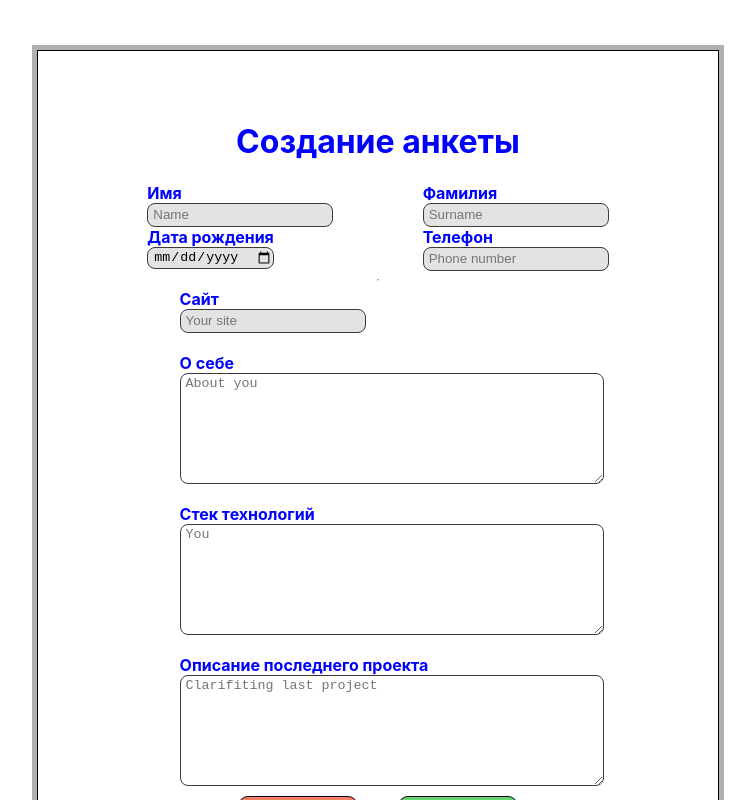
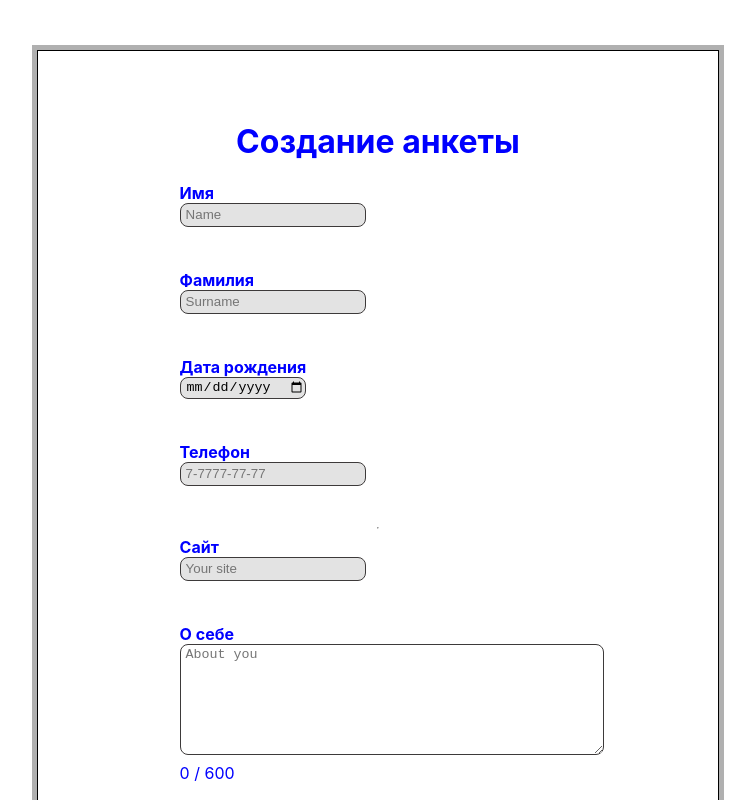
Before and after one commit to AntonShalukho/React_intensive, a React (Create React App) app: page / in a window 1280 px wide. Shown: the top 800 px of the page, without its empty margins (262-1017 px from the left). Built offline with nearby package versions, Linux system fonts and the light colour scheme.

Commit message:
carred out form

```diff
--- a/src/components/UI/Input/Input.jsx
+++ b/src/components/UI/Input/Input.jsx
@@ -1,16 +1,19 @@
 import React, { Component } from 'react'
 import styles from './inputStyle.module.css'
 
-export default class extends Component {
+export default class Input extends Component {
+  ref;
 
   constructor(props){
     super(props)
+    this.ref = React.createRef()
   }
 
   render() {
     return (
         <input
             {...this.props}
+            ref={this.ref}
             className={styles.input}
         />
     )
--- a/src/components/UI/button/Button.jsx
+++ b/src/components/UI/button/Button.jsx
@@ -2,9 +2,6 @@ import React, { Component } from 'react'
 import style from './buttonStyle.module.css'
 
 export default class Button extends Component {
-    constructor(props){
-        super(props)
-    }
   render() {
 
     return (
--- /dev/null
+++ b/src/components/errorLine/ErrorLine.jsx
@@ -0,0 +1,11 @@
+import { Component } from "react";
+import style from './ErrorLine.module.css'
+
+export default class ErrorLine extends Component {
+
+    render() {
+        return (
+            <div className={style.error} >{this.props.children}</div>
+        )
+    }
+}
--- /dev/null
+++ b/src/components/errorLine/ErrorLine.module.css
@@ -0,0 +1,6 @@
+.error {
+    width: auto;
+    height: 25px;
+    margin: 8px 0px 0px 0px;
+    color: red;
+}
--- a/src/components/form/Form.jsx
+++ b/src/components/form/Form.jsx
@@ -1,14 +1,16 @@
-import { Component } from 'react';
+import React from 'react';
 import Input from '../UI/Input/Input';
 import Button from '../UI/button/Button';
 import Label from '../UI/label/Label';
 import style from './FormStyle.module.css'
 import Textarea from '../UI/textarea/Textarea';
+import ErrorLine from '../errorLine/ErrorLine';
+import { FormValidation } from '../../formValidation/formValidation';
 
-class Form extends Component {
-
+class Form extends React.Component {
   constructor() {
     super()
+    this.phoneNumber = React.createRef()
     this.state = {
       name: '',
       surname: '',
@@ -18,39 +20,165 @@ class Form extends Component {
       about: '',
       technologicalStack: '',
       projectDescription: '',
+      nameError: '',
+      surnameError: '',
+      bornDateError: '',
+      phoneNumberError: '',
+      siteError:'',
+      aboutError: '',
+      technologicalStackError: '',
+      projectDescriptionError: '',
     }
   }
 
-  cansel(e) {
+  cansel = (e) => {
     e.preventDefault()
+    this.setState({
+      name: '',
+      surname: '',
+      bornDate: '',
+      phoneNumber: '',
+      site: '',
+      about: '',
+      technologicalStack: '',
+      projectDescription: '',
+      nameError: '',
+      surnameError: '',
+      bornDateError: '',
+      phoneNumberError: '',
+      siteError:'',
+      aboutError: '',
+      technologicalStackError: '',
+      projectDescriptionError: '',
+    })
   }
 
-  save(e) {
+  save = (e) => {
     e.preventDefault()
+    this.isValidName();
+    this.isValidSurname();
+    this.isValidDate();
+    this.isValidPhone();
+    this.isValidSite();
+    this.isValidAbout();
+    this.isValidTechnologicalStack();
+    this.isValidProjectDescription();
+  }
+
+  isValidName = () => {
+    this.setState({nameError: ''})
+    if(FormValidation.isEpmty(this.state.name)) {
+      this.setState({nameError:  FormValidation.messages.empty});
+    } else if(FormValidation.isUpperCaseNameAndSurname(this.state.name)) {
+      this.setState({nameError: FormValidation.messages.UpperCase});
+    }
+  }
+  isValidSurname = () => {
+    this.setState({surnameError: ''})
+    if(FormValidation.isEpmty(this.state.surname)) {
+      this.setState({surnameError: FormValidation.messages.empty});
+    } else if(FormValidation.isUpperCaseNameAndSurname(this.state.surname)) {
+      this.setState({surnameError: FormValidation.messages.UpperCase});
+    }
+  }
+  isValidDate = () => {
+    this.setState({bornDateError: ''});
+    if(FormValidation.isEpmty(this.state.bornDate)) {
+      this.setState({bornDateError: FormValidation.messages.empty});
+    }
+  }
+  isValidPhone = () => {
+    this.setState({phoneNumberError: ''});
+    if(FormValidation.isEpmty(this.state.phoneNumber)){
+      this.setState({phoneNumberError: FormValidation.messages.empty})
+    }
+  }
+  isValidSite = () => {
+    this.setState({siteError: ''});
+    if(FormValidation.isEpmty(this.state.site)){
+      this.setState({siteError: FormValidation.messages.empty})
+    } else if(!FormValidation.isSite(this.state.site)) {
+      this.setState({siteError: FormValidation.messages.url})
+    }
+  }
+  isValidAbout = () => {
+    this.setState({aboutError: ''});
+    if(FormValidation.isEpmty(this.state.about)){
+      this.setState({aboutError: FormValidation.messages.empty})
+    }
+  }
+  isValidTechnologicalStack = () => {
+    this.setState({technologicalStackError: ''});
+    if(FormValidation.isEpmty(this.state.technologicalStack)){
+      this.setState({technologicalStackError: FormValidation.messages.empty})
+    }
+  }
+  isValidProjectDescription = () => {
+    this.setState({projectDescriptionError: ''});
+    if(FormValidation.isEpmty(this.state.projectDescription)){
+      this.setState({projectDescriptionError: FormValidation.messages.empty})
+    }
+  }
+
+  caunter = (string) => {
+      return (<span style={{color: 'blue'}}>{`${string.length} / 600`}</span>)
+  }
+  message = (state, string) => {
+    if(state.length < 6) {
+      return this.caunter(state)
+    } else {
+      if(string === 'about') {return FormValidation.messages.limit}
+      if(string === 'stack') {return FormValidation.messages.limit}
+      if(string === 'discription') {return FormValidation.messages.limit}
+    }
+  }
+
+  phoneMask = () => {
+    if((this.state.phoneNumber.length === 1)) {
+      this.setState({phoneNumber: `${this.state.phoneNumber[0]}-`})
+      this.phoneNumber.current.ref.current.value = `${this.state.phoneNumber[0]}-}`
+    }
+    if((this.state.phoneNumber.length === 6)) {
+      this.setState({phoneNumber: `${this.state.phoneNumber.slice(0, 6)}-`})
+      this.phoneNumber.current.ref.current.value = `${this.state.phoneNumber.slice(0, 6)}-`
+    }
+    if((this.state.phoneNumber.length === 9)) {
+      this.setState({phoneNumber: `${this.state.phoneNumber.slice(0, 9)}-`})
+      this.phoneNumber.current.ref.current.value = `${this.state.phoneNumber.slice(0, 9)}-`
+    }
+  }
+  isBackspace = (e) => {
+    if(e.key !== 'Backspace') {
+      this.phoneMask()
+    }
+  }
+  componentDidMount() {
+    document.addEventListener('keydown', this.isBackspace)
+
+  }
+  componentDidUpdate() {
+    document.addEventListener('keydown', this.isBackspace)
+  }
+  componentWillUnmount() {
+    document.removeEventListener('keydown', this.isBackspace)
   }
 
   render() {
+
     return (
       <form className={style.Form}>
         <h1 className={style.title} >Создание анкеты</h1>
-        <div className={style.firstPartOfForm}>
+        <div className={style.secondPartOfForm}>
           <div>
-            <div className={style.q}>
             <Label for='name'>Имя</Label>
             <Input
               type='text'
               name='name'
               placeholder='Name'
+              value={this.state.name}
               onChange={(e) => this.setState({name: e.target.value})}
             />
-            </div>
-            <Label for='bornDate'>Дата рождения</Label>
-            <Input
-              type='date'
-              name='bornDate'
-              placeholder='Born date'
-              onChange={(e) => this.setState({bornDate: e.target.value})}
-            />
+            <ErrorLine>{this.state.nameError}</ErrorLine>
           </div>
           <div>
             <Label for='surname' >Фамилия</Label>
@@ -58,48 +186,90 @@ class Form extends Component {
               type={'text'}
               name='surname'
               placeholder='Surname'
+              value={this.state.surname}
               onChange={(e) => this.setState({surname: e.target.value})}
             />
+            <ErrorLine>{this.state.surnameError}</ErrorLine>
+          </div>
+          <div>
+            <Label for='bornDate'>Дата рождения</Label>
+            <Input
+              type='date'
+              name='bornDate'
+              placeholder='Born date'
+              value={this.state.bornDate}
+              onChange={(e) => this.setState({bornDate: e.target.value})}
+            />
+            <ErrorLine>{this.state.bornDateError}</ErrorLine>
+          </div>
+          <div>
             <Label for='phoneNumber' >Телефон</Label>
             <Input
-                type={'tel'}
+              type='tel'
               name='phoneNumber'
-                placeholder='Phone number'
+              placeholder='7-7777-77-77'
+              maxLength="12"
+              ref={this.phoneNumber}
+              value={this.state.phoneNumber}
               onChange={(e) => this.setState({phoneNumber: e.target.value})}
             />
+            <ErrorLine>{this.state.phoneNumberError}</ErrorLine>
           </div>
         </div>
         <hr/>
         <div className={style.secondPartOfForm}>
-          <div className={style.e}>
+          <div>
             <Label for='site' >Сайт</Label>
             <Input
               type='text'
               name='site'
               placeholder='Your site'
+              value={this.state.site}
               onChange={(e) => this.setState({site: e.target.value})}
             />
+            <ErrorLine>{this.state.siteError}</ErrorLine>
           </div>
-          <div className={style.e}>
+          <div>
             <Label>О себе</Label>
             <Textarea
               placeholder='About you'
-              onChange={(e) => this.setState({about: e.target.value})}
+              value={this.state.about}
+              onChange={(e) => this.setState({about: e.target.value, aboutError: false})}
             ></Textarea>
+            <ErrorLine>
+              {this.state.aboutError
+                ? FormValidation.messages.empty
+                : this.message(this.state.about, 'about')
+              }
+            </ErrorLine>
           </div>
-          <div className={style.e}>
+          <div>
             <Label>Стек технологий</Label>
             <Textarea
-              placeholder='You'
-              onChange={(e) => this.setState({technologicalStack: e.target.value})}
+              placeholder='Technological stack'
+              value={this.state.technologicalStack}
+              onChange={(e) => this.setState({technologicalStack: e.target.value, technologicalStackError: false})}
             ></Textarea>
+            <ErrorLine>
+              {this.state.technologicalStackError
+                ? FormValidation.messages.empty
+                : this.message(this.state.technologicalStack, 'stack')
+              }
+            </ErrorLine>
           </div>
-          <div className={style.e}>
+          <div>
             <Label>Описание последнего проекта</Label>
             <Textarea
               placeholder='Clarifiting last project'
-              onChange={(e) => this.setState({projectDescription: e.target.value})}
+              value={this.state.projectDescription}
+              onChange={(e) => this.setState({projectDescription: e.target.value, projectDescriptionError: false})}
             ></Textarea>
+            <ErrorLine>
+              {this.state.projectDescriptionError
+                ? FormValidation.messages.empty
+                : this.message(this.state.projectDescription, 'discription')
+              }
+            </ErrorLine>
           </div>
         </div>
         <div className='buttonsContainer'>
--- a/src/components/form/FormStyle.module.css
+++ b/src/components/form/FormStyle.module.css
@@ -16,9 +16,9 @@
 }
 
 .firstPartOfForm {
-    width: 100%;
+    width: 62%;
     display: flex;
-    flex-direction: row;
+    flex-direction: column;
     justify-content: space-evenly;
 }
 
@@ -29,5 +29,5 @@
     justify-content: center;
     align-items: flex-start;
     /* margin: 0px 50px; */
-    row-gap: 20px;
+    row-gap: 10px;
 }
--- /dev/null
+++ b/src/formValidation/formValidation.js
@@ -0,0 +1,22 @@
+export class FormValidation {
+    static messages = {
+        empty: 'Поле пустое. Заполните пожалуйста',
+        UpperCase: 'Первый символ «Имя», «Фамилия» - это всегда большая буква.',
+        url: 'Wrong Url',
+        limit: 'Превышен лимит символов в поле'
+    }
+
+    static isUpperCaseNameAndSurname(string) {
+        return string[0] === string[0].toUpperCase() ? false : true
+    }
+
+    static isEpmty(string) {
+        return string === '' ? true : false
+    }
+
+    static isSite(string) {
+        const reg = /https:\/\//
+        return reg.test(string.split().slice(0, 9).join(''))
+    }
+
+}
```
Lines whose indentation alone changed are shown as unchanged.
